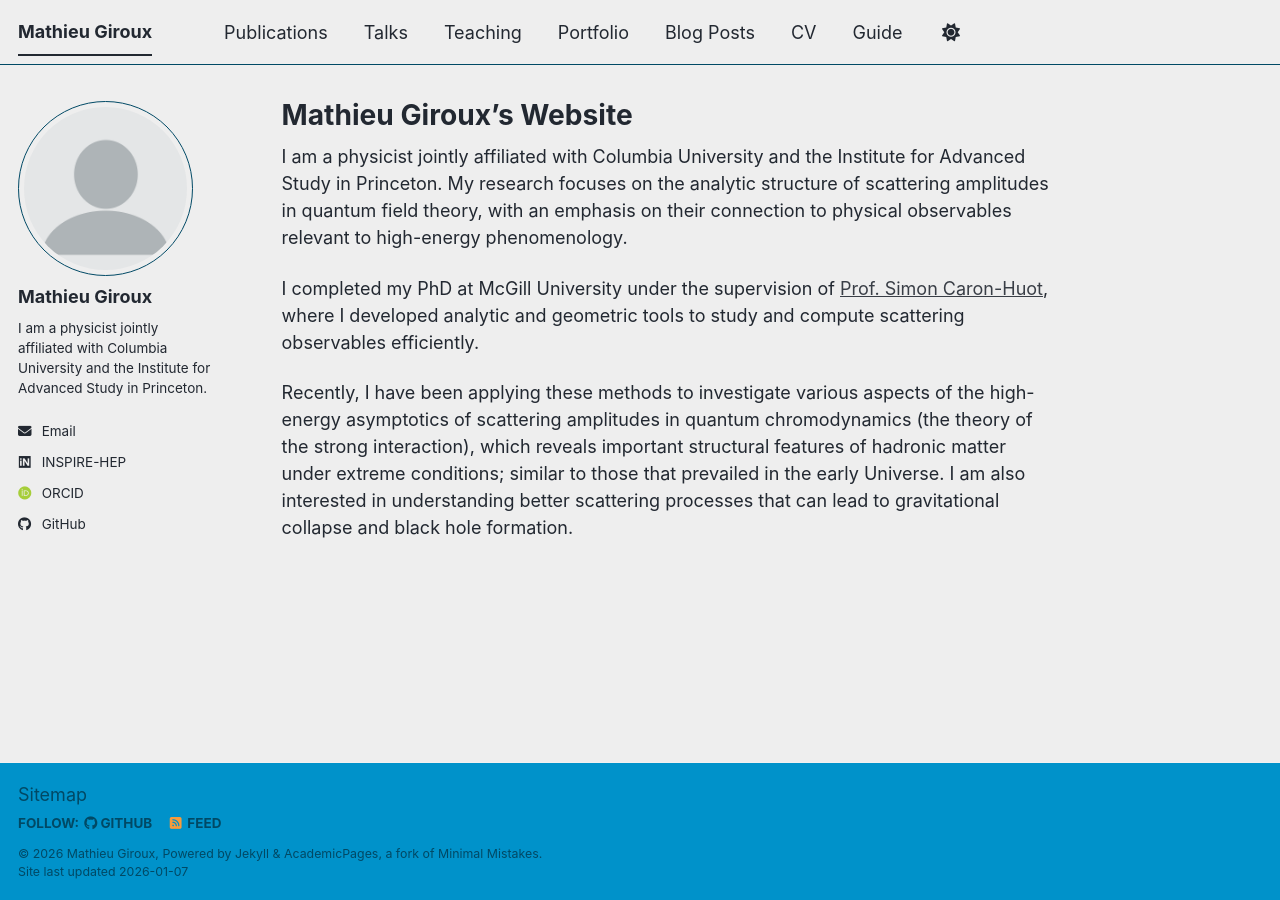
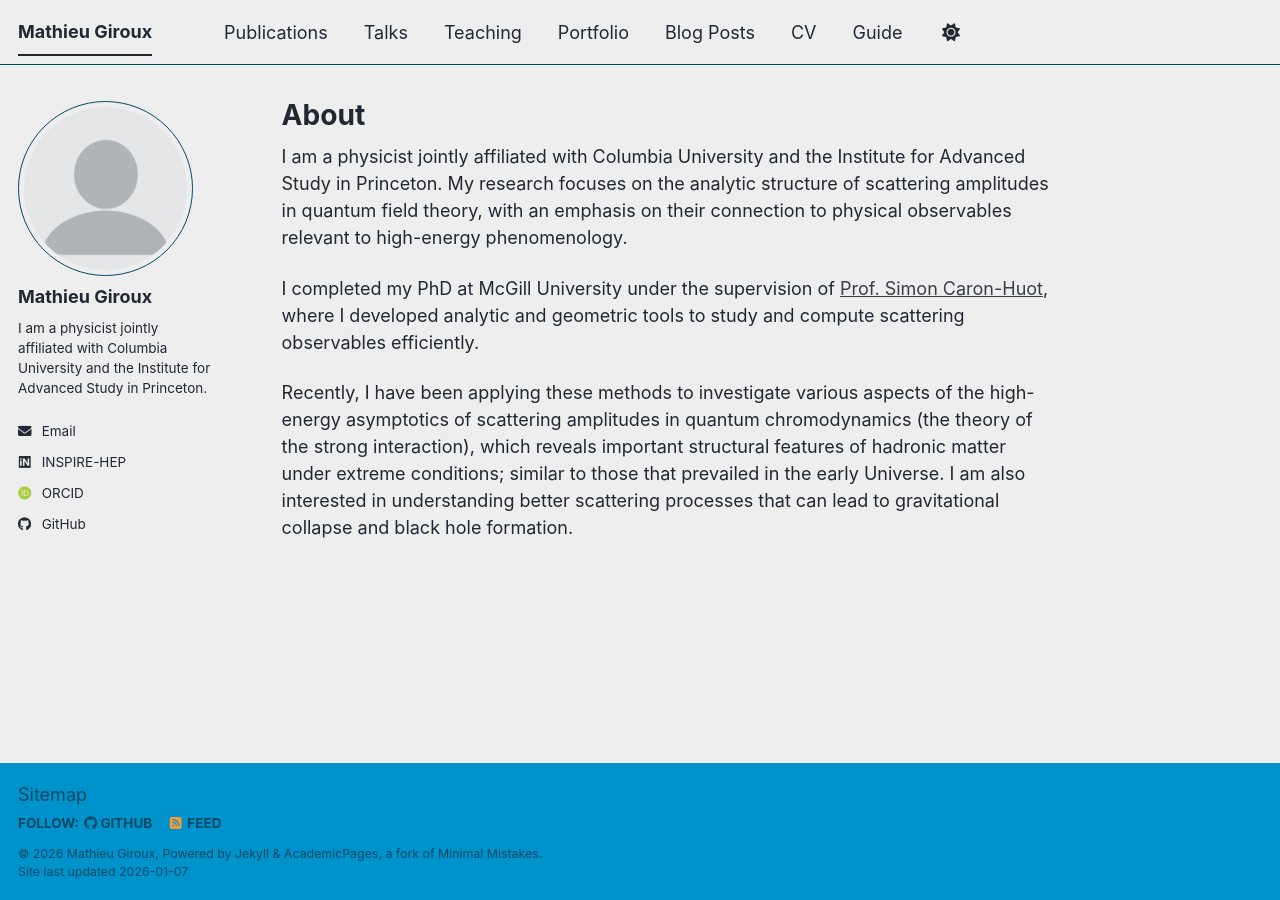
Before and after one commit to StrangeQuark007/StrangeQuark007.github.io, a Jekyll site: the page built from _pages/about.md, in a window 1280 px wide. Built offline with Jekyll 4.4.1, drawn with Linux system fonts in a browser that asks for light colours; some web fonts are replaced; a script bundle is joined from its source files by our own code; library files that are not in the unit come from our copies.

Commit message:
Update about.md

```diff
--- a/_pages/about.md
+++ b/_pages/about.md
@@ -1,6 +1,6 @@
 ---
 permalink: /
-title: "Mathieu Giroux's Website"
+title: "About"
 author_profile: true
 redirect_from:
   - /about/
```
